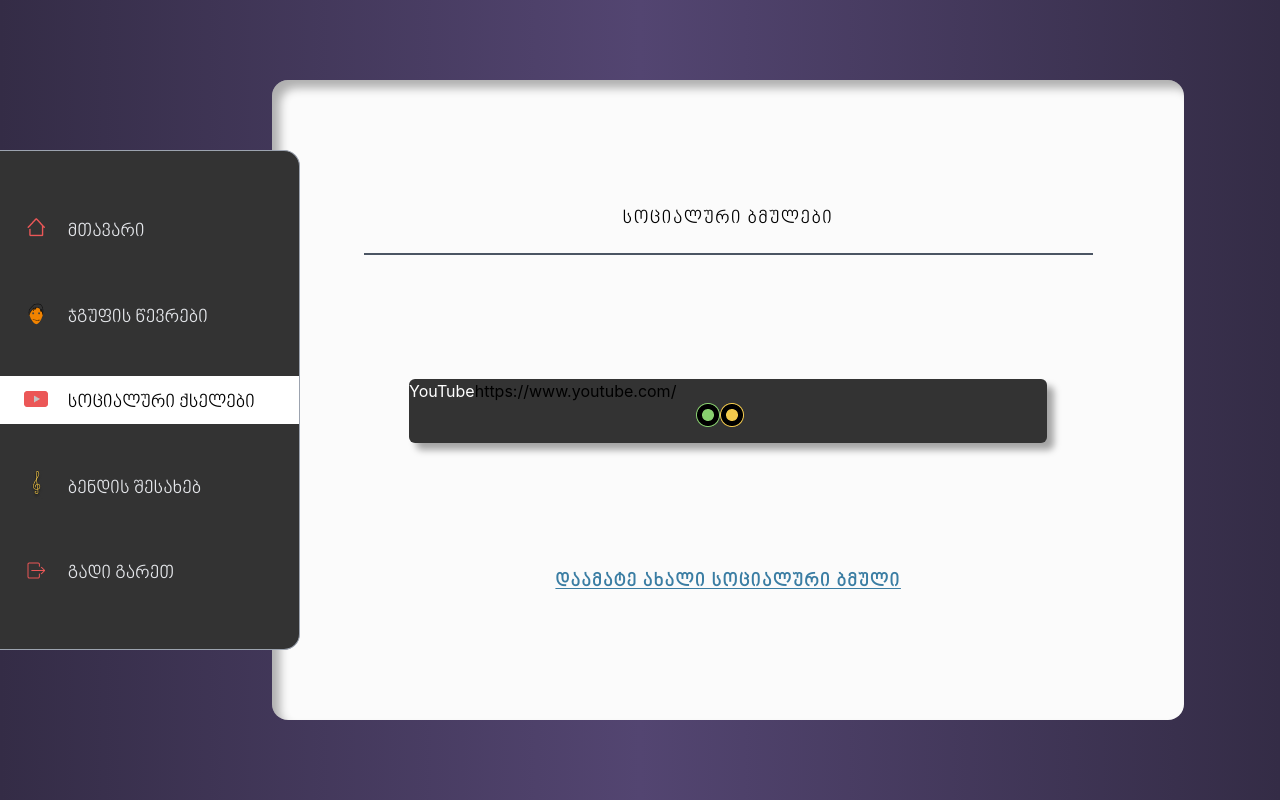
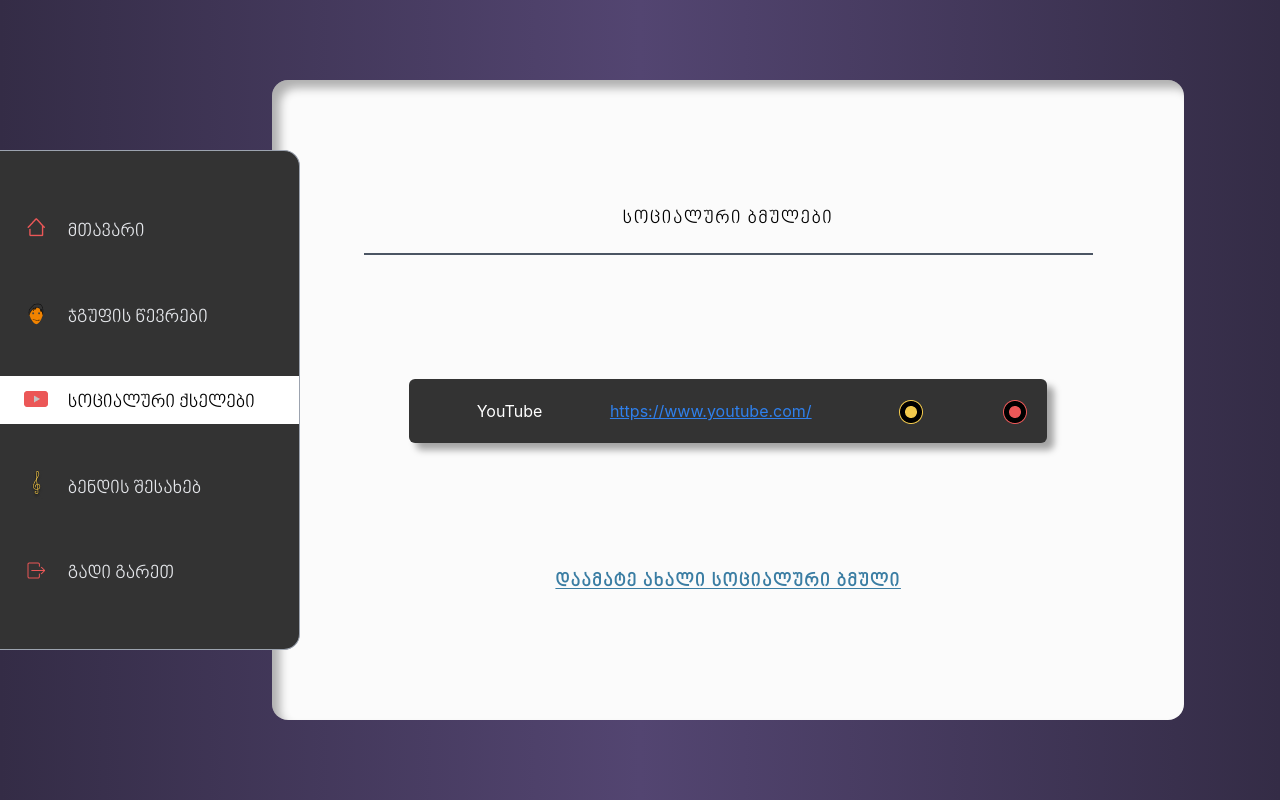
Before and after one commit to ibotchori/folk-soul, a React (Create React App) app: page /social-links in a window 1280 px wide. Built offline with nearby package versions, Linux system fonts and the light colour scheme.

Commit message:
style: modify Social Link

```diff
--- a/src/pages/SocialLinks/SocialLinks.tsx
+++ b/src/pages/SocialLinks/SocialLinks.tsx
@@ -1,4 +1,4 @@
-import { ModifyIcon, SeeIcon } from 'assets'
+import { DeleteIcon, ModifyIcon } from 'assets'
 import React from 'react'
 import { useNavigate } from 'react-router-dom'
 
@@ -15,16 +15,21 @@ const SocialLinks = (props: Props) => {
           სოციალური ბმულები
         </p>
         {/* Social Links */}
-        <div className='flex h-16 bg-sidebarColor w-[70%] rounded-md shadow-[7px_7px_7px_rgba(0,0,0,0.35)] '>
+        <div className='flex h-16 bg-sidebarColor w-[70%] rounded-md shadow-[7px_7px_7px_rgba(0,0,0,0.35)] justify-between items-center '>
           <img src='' alt='' />
           <p className='text-white'>YouTube</p>
-          <p>https://www.youtube.com/</p>
-          <div className='flex justify-between px-5 pt-2 items-center'>
-            <button>
-              <img src={SeeIcon} alt='See Icon' />
+          <a
+            className='text-[#2F80ED] underline'
+            href='https://www.youtube.com/'
+          >
+            https://www.youtube.com/
+          </a>
+          <div className='px-5 pt-2 items-center pr-5 '>
+            <button className='pr-20'>
+              <img src={ModifyIcon} alt='Modify Icon' />
             </button>
             <button>
-              <img src={ModifyIcon} alt='Modify Icon' />
+              <img src={DeleteIcon} alt='Delete Icon' />
             </button>
           </div>
         </div>
```
